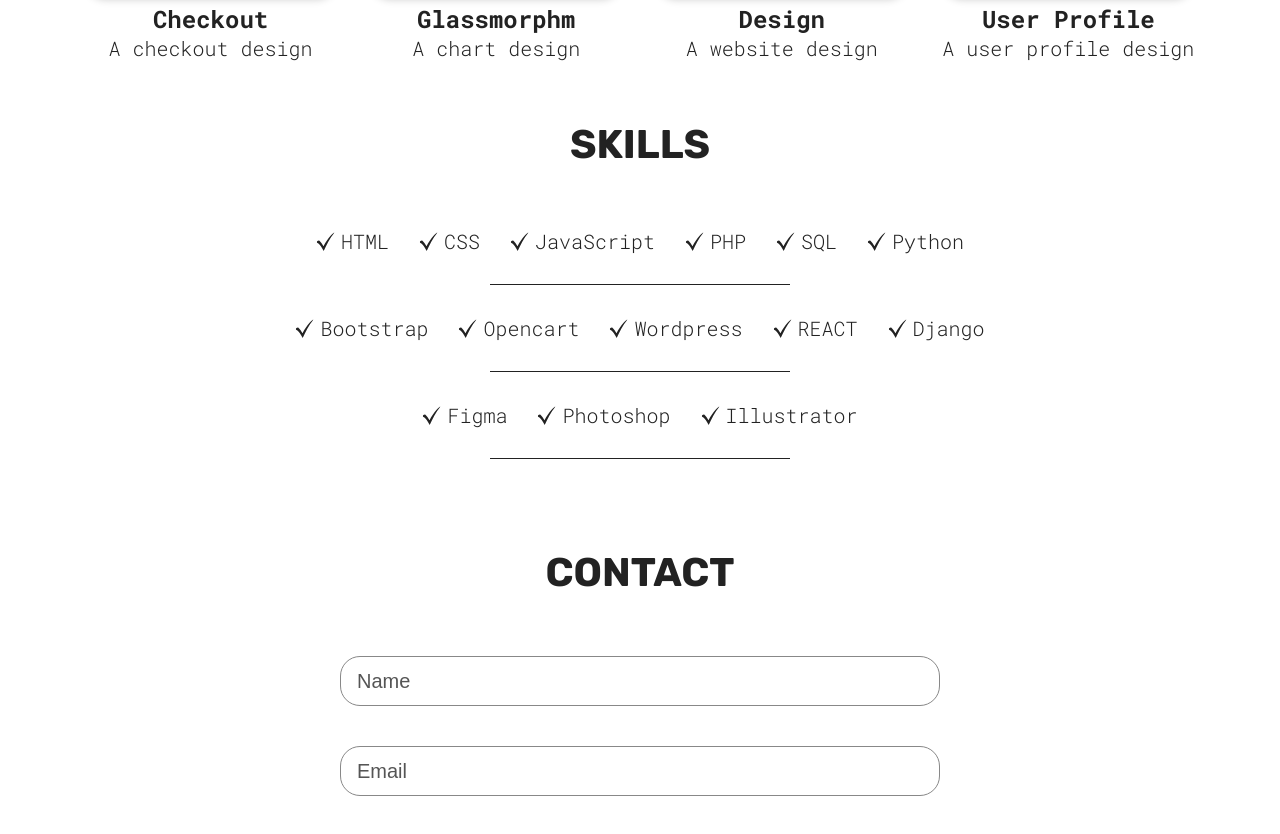
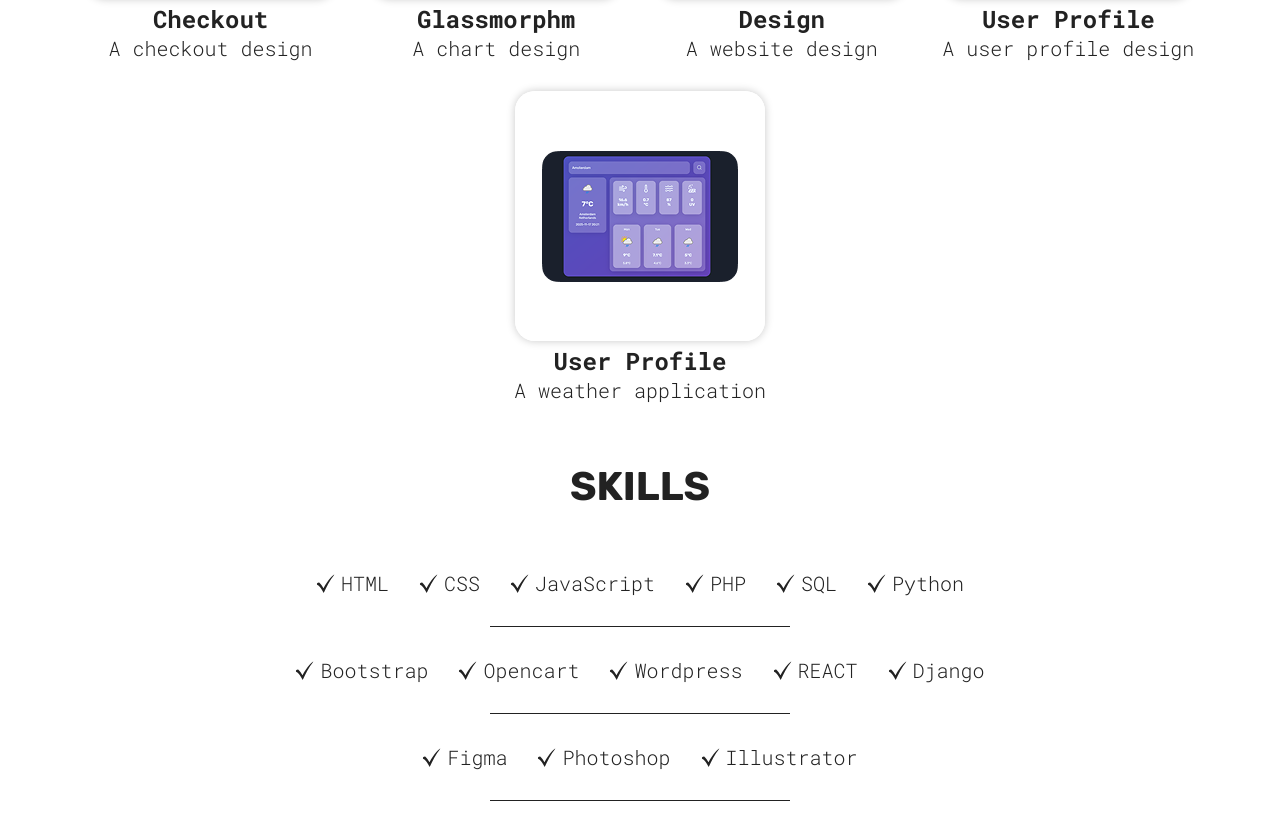
Before and after one commit to mmmarciii/portfolio, a React (Vite) app: page / in a window 1280 px wide. Shown: the part 2154-2988 px from the top of the page. Built offline with nearby package versions, Linux system fonts and the light colour scheme.

Commit message:
Update portfolio

```diff
--- a/src/sections/Projects/Projects.jsx
+++ b/src/sections/Projects/Projects.jsx
@@ -12,6 +12,7 @@ import checkout from '../../assets/checkout.png';
 import chart from '../../assets/glassmorphm.png';
 import story from '../../assets/storydesign.png';
 import userprofile from '../../assets/userprofile.png';
+import weatherapp from '../../assets/weatherapp.png';
 import React, { useState } from 'react';
 
 
@@ -32,6 +33,7 @@ function Projects() {
     { id: 9, src: chart , link: "https://www.figma.com/design/DU7Mptm6bo4qBbOn9okxTW/Glassmorphm-chart-design?node-id=0-1&t=FMBnOPTWa4dRb3IO-1", h3: 'Glassmorphm', category: 'Figma',p: 'A chart design' },
     { id: 10, src: story , link: "https://www.figma.com/design/XSY7J3jtVuetXFcXdvWFI1/Design--1?node-id=0-1&t=wJ1i72UUTHCHlbvw-1", h3: 'Design', category: 'Figma',p: 'A website design' },
     { id: 11, src: userprofile , link: "https://www.figma.com/design/b9L7xXAzsTO5Osdv4l0iny/User-Profile?node-id=0-1&t=0SxnMIBbdVzpWDGa-1", h3: 'User Profile', category: 'Figma',p: 'A user profile design' },
+    { id: 12, src: weatherapp , link: "https://mmyweatherapp.netlify.app/", h3: 'User Profile', category: 'React',p: 'A weather application' },
   ];
 
   const [projects] = useState(initialProjects);
```
Also changed, not shown: src/assets/weatherapp.png (added).
